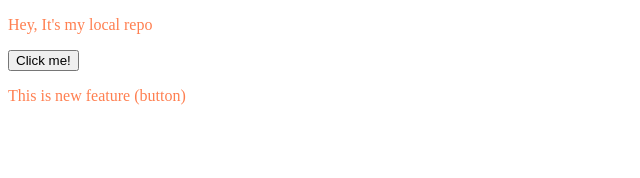
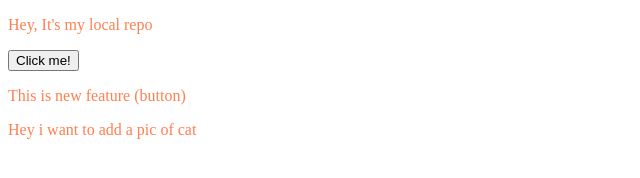
Before and after one commit to Yuvarajkz/LocalRepo, a plain HTML site: page index.html in a window 1280 px wide. Shown: the whole page, without its empty margins (0-640 px from the left). Drawn offline with Linux system fonts and the light colour scheme.

Commit message:
pic by feature1

```diff
--- a/index.html
+++ b/index.html
@@ -12,5 +12,6 @@
     </P>
     <button>Click me!</button>
     <p>This is new feature (button)</p>
+    <p>Hey i want to add a pic of cat</p>
 </body>
 </html>
```
